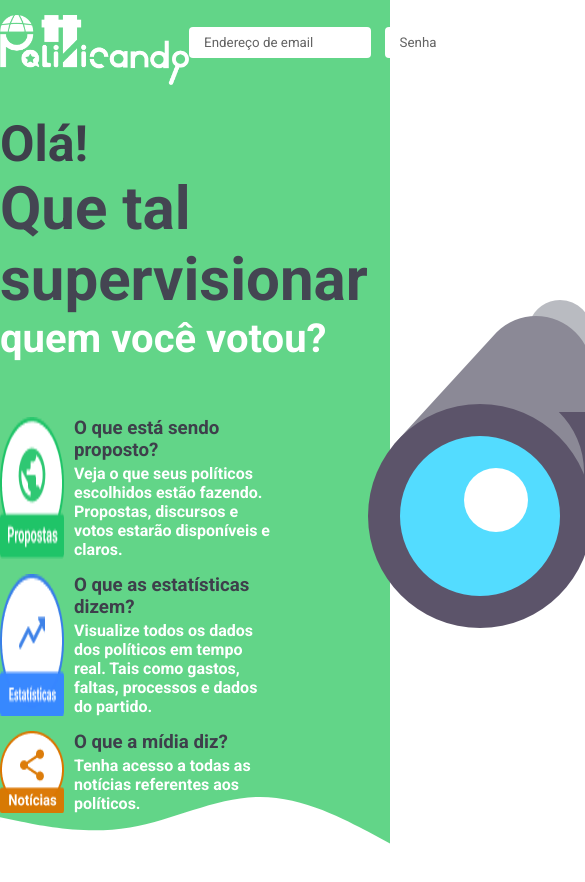
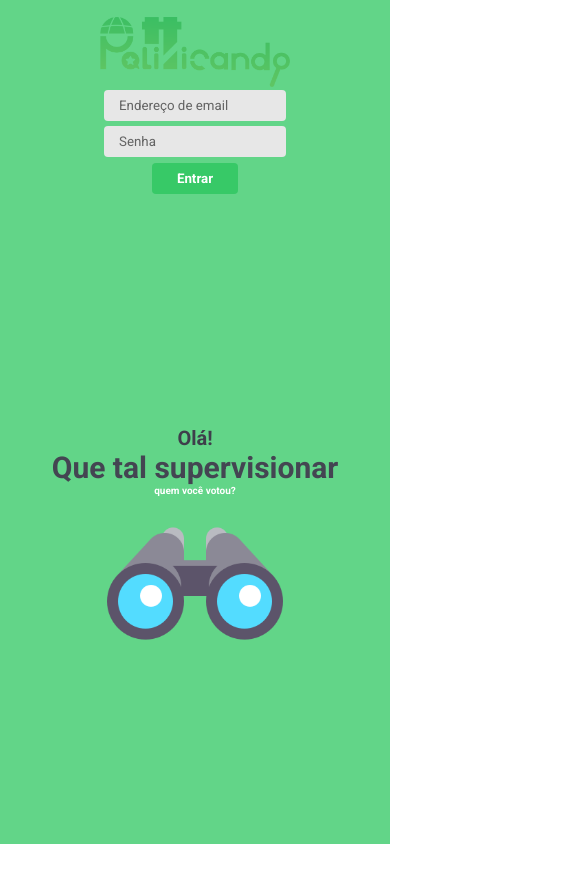
Before and after one commit to oGabrielArruda/politicando-web, a Vue app: page /#/ in a window 390 px wide. Shown: the top 882 px of the page, 585 px wide, since content can reach past the window. Before the commit the page ends 844 px from the top, so only its background shows below. Built offline with nearby package versions, Linux system fonts and the light colour scheme.

Commit message:
Responsividade da Navbar e Header

```diff
--- a/package.json
+++ b/package.json
@@ -1,5 +1,5 @@
 {
-  "name": "politicando",
+  "name": "Politicando",
   "version": "0.1.0",
   "private": true,
   "scripts": {
--- a/src/components/header/Header.vue
+++ b/src/components/header/Header.vue
@@ -50,41 +50,226 @@ export default {
 </script>
 
 <style lang="scss">
+@mixin font-rezisable-0 {
+  @media (min-width: 591px) and (max-width: 600px) and (orientation: landscape) {
+    @content;
+  }
+}
+
+@mixin font-resizable-1 {
+  @media (min-width: 511px) and (max-width: 590px) {
+    @content;
+  }
+}
+
+@mixin font-resizable-2 {
+  @media (min-width: 399px) and (max-width: 510px) {
+    @content;
+  }
+}
+
+@mixin font-resizable-3 {
+  @media (min-width: 200px) and (max-width: 398px) {
+    @content;
+  }
+}
+
+/* other responsive */
+@mixin for-phone-only {
+  @media (max-width: 699px) {
+    @content;
+  }
+}
+
+@mixin for-phone-landscape-up {
+  @media (min-width: 568px) and (max-width: 899px) and (orientation: landscape) {
+    @content;
+  }
+}
+
+@mixin for-tablet-portrait-up {
+  @media (min-width: 700px) and (max-width: 899px) and (orientation: portrait) {
+    @content;
+  }
+}
+
+@mixin for-tablet-landscape-up {
+  @media (min-width: 900px) and (max-width: 1199px) {
+    @content;
+  }
+}
+
+@mixin for-desktop-up {
+  @media (min-width: 1200px) {
+    @content;
+  }
+}
+
+@mixin for-big-desktop-up {
+  @media (min-width: 1800px) {
+    @content;
+  }
+}
+
 header {
-  height: 90vh;
-  background: url("../../assets/initial/wave.svg") no-repeat;
-  background-position: bottom;
   display: flex;
-  flex-direction: row;
-  align-items: center;
-  justify-content: space-evenly;
+
+  @include for-desktop-up {
+    height: 90vh;
+    flex-direction: row;
+    align-items: center;
+    justify-content: space-evenly;
+  }
+
+  @include for-tablet-landscape-up {
+    height: 90vh;
+    flex-direction: row;
+    align-items: center;
+    justify-content: center;
+  }
+
+  @include for-tablet-portrait-up {
+    height: 90vh;
+    flex-direction: row;
+    align-items: center;
+    justify-content: center;
+  }
+
+  @include for-phone-only {
+    height: 80vh;
+    flex-direction: column;
+    align-items: center;
+    justify-content: center;
+  }
+
+  @include font-resizable-2 {
+    height: 75vh;
+  }
+
+  @include for-phone-landscape-up {
+    height: 90vh;
+    flex-direction: column;
+    align-items: center;
+    justify-content: center;
+  }
+
+  & > img {
+    width: 26%;
+    cursor: pointer;
+    transition: all 0.3s;
+
+    &:hover {
+      transform: scale(1.07);
+    }
+    &:active {
+      transform: scale(0.97);
+    }
+
+    @include for-tablet-landscape-up {
+      display: none;
+    }
+
+    @include for-tablet-portrait-up {
+      display: none;
+    }
+
+    @include for-phone-only {
+      width: 45%;
+    }
+    @include for-phone-landscape-up {
+      display: none;
+    }
+  }
 
   .information {
     display: flex;
     flex-direction: column;
-    align-items: flex-start;
+
+    @include for-desktop-up {
+      align-items: flex-start;
+    }
+
+    @include for-tablet-landscape-up {
+      align-items: center;
+    }
+
+    @include for-tablet-portrait-up {
+      align-items: center;
+    }
+
+    @include for-phone-only {
+      align-items: center;
+    }
+    @include for-phone-landscape-up {
+      align-items: center;
+    }
 
     .title {
       display: flex;
       flex-direction: column;
       margin-bottom: 40px;
 
+      @include for-phone-only {
+        align-items: center;
+        margin-bottom: 0;
+      }
+      @include for-phone-landscape-up {
+        align-items: center;
+        margin-bottom: 0;
+      }
+
       h2 {
-        font-size: 50px;
         font-weight: bold;
         color: #3e3f4b;
+        font-size: 50px;
+
+        @include font-resizable-1 {
+          font-size: 40px;
+        }
+
+        @include font-resizable-2 {
+          font-size: 30px;
+        }
+
+        @include font-resizable-3 {
+          font-size: 20px;
+        }
       }
 
       h1 {
-        font-size: 60px;
         font-weight: bold;
         color: #444552;
+        font-size: 60px;
+
+        @include font-resizable-1 {
+          font-size: 50px;
+        }
+
+        @include font-resizable-2 {
+          font-size: 40px;
+        }
+
+        @include font-resizable-3 {
+          font-size: 30px;
+        }
       }
 
       h4 {
-        font-size: 40px;
         font-weight: bold;
         color: rgb(255, 255, 255);
+        font-size: 40px;
+
+        @include font-resizable-1 {
+          font-size: 30px;
+        }
+
+        @include font-resizable-2 {
+          font-size: 20px;
+        }
+
+        @include font-resizable-3 {
+          font-size: 10px;
+        }
       }
     }
 
@@ -92,6 +277,13 @@ header {
       display: flex;
       flex-direction: column;
       width: 75%;
+
+      @include for-phone-only {
+        display: none;
+      }
+      @include for-phone-landscape-up {
+        display: none;
+      }
 
       .item {
         display: flex;
@@ -118,30 +310,4 @@ header {
     }
   }
 }
-
-@mixin for-phone-only {
-  @media (max-width: 599px) {
-    @content;
-  }
-}
-@mixin for-tablet-portrait-up {
-  @media (min-width: 600px) {
-    @content;
-  }
-}
-@mixin for-tablet-landscape-up {
-  @media (min-width: 900px) {
-    @content;
-  }
-}
-@mixin for-desktop-up {
-  @media (min-width: 1200px) {
-    @content;
-  }
-}
-@mixin for-big-desktop-up {
-  @media (min-width: 1800px) {
-    @content;
-  }
-}
 </style>
--- a/src/components/navbar/Navbar.vue
+++ b/src/components/navbar/Navbar.vue
@@ -1,6 +1,6 @@
 <template>
   <nav>
-    <img src="../../assets/initial/logo2.png" />
+    <img src="../../assets/initial/logo.png" />
     <div class="form-group">
       <input name="email" type="text" placeholder="Endereço de email" />
       <input name="senha" type="text" placeholder="Senha" />
@@ -20,13 +20,49 @@ export default {
 };
 </script>
 <style lang="scss">
+@mixin for-phone-one {
+  @media (min-width: 511px) and (max-width: 699px) {
+    @content;
+  }
+}
+
+@mixin for-phone-two {
+  @media (max-width: 510px) {
+    @content;
+  }
+}
+
+@mixin default {
+  @media (min-width: 700px) {
+    @content;
+  }
+}
+
 nav {
   display: flex;
-  flex-direction: row;
-  justify-content: space-around;
-  padding: 15px 0;
-  height: 10vh;
   background: transparent;
+
+  @include default {
+    height: 10vh;
+    flex-direction: row;
+    justify-content: space-around;
+    align-items: center;
+    padding: 15px 0;
+  }
+
+  @include for-phone-one {
+    height: 20vh;
+    flex-direction: column;
+    justify-content: space-evenly;
+    align-items: center;
+  }
+
+  @include for-phone-two {
+    height: 25vh;
+    flex-direction: column;
+    justify-content: space-evenly;
+    align-items: center;
+  }
 
   img {
     height: 70px;
@@ -35,24 +71,44 @@ nav {
 
   .form-group {
     display: flex;
-    flex-direction: row;
-    align-items: center;
-    margin-right: 5%;
+
+    @include default {
+      flex-direction: row;
+      align-items: center;
+      margin-right: 15px;
+    }
+
+    @include for-phone-two {
+      flex-direction: column;
+      align-items: center;
+      justify-content: center;
+    }
 
     input {
       border: none;
-      margin-right: 3%;
-      background: #ffffff;
+      background: #e7e7e7;
       padding: 8px 15px;
       border-radius: 4px;
+
+      @include default {
+        margin-right: 3%;
+      }
+
+      @include for-phone-one {
+        margin-right: 3%;
+      }
+
+      @include for-phone-two {
+        margin-bottom: 3%;
+      }
     }
 
     button {
       border: none;
-      background: #ffffff;
+      background: #27c55bb9;
       padding: 8px 25px;
       border-radius: 4px;
-      color: #444552;
+      color: #fff;
       font-weight: bold;
       cursor: pointer;
       transition: background 0.2s;
@@ -68,38 +124,4 @@ nav {
   /* Most modern browsers support this now. */
   color: rgb(99, 99, 99);
 }
-
-/*@media (max-width: 1000px) {
-  nav {
-    display: flex;
-    flex-direction: column;
-    justify-content: center;
-    align-items: center;
-  }
-  nav > img {
-    margin-bottom: 5px;
-  }
-}
-@media (orientation: landscape) and (max-width: 1024px) {
-  nav {
-    align-items: center;
-    padding-top: 50px;
-  }
-}*/
-
-@mixin for-phone-only {
-  @media (max-width: 599px) { @content; }
-}
-@mixin for-tablet-portrait-up {
-  @media (min-width: 600px) { @content; }
-}
-@mixin for-tablet-landscape-up {
-  @media (min-width: 900px) { @content; }
-}
-@mixin for-desktop-up {
-  @media (min-width: 1200px) { @content; }
-}
-@mixin for-big-desktop-up {
-  @media (min-width: 1800px) { @content; }
-}
 </style>
--- a/src/views/home/Home.vue
+++ b/src/views/home/Home.vue
@@ -1,7 +1,9 @@
 <template>
-  <div class="container">
-    <Navbar />
-    <Header />
+  <div class="background">
+    <div class="container">
+      <Navbar />
+      <Header />
+    </div>
   </div>
 </template>
 
@@ -19,8 +21,33 @@ export default {
 };
 </script>
 <style lang="scss">
-.container {
+@mixin background-portrait {
+  @media (max-width: 399px) and (orientation: portrait) {
+    @content;
+  }
+}
+
+@mixin background-landscape {
+  @media (max-width: 570px) and (orientation: landscape) {
+    @content;
+  }
+}
+
+.background {
   height: 100vh;
-  background: rgba(39, 197, 91, 0.726);
+  background: #27c55bb9;
+
+  .container {
+    background: url("../../assets/initial/wave2.svg") no-repeat top,
+      url("../../assets/initial/wave.svg") no-repeat bottom;
+
+    @include background-portrait {
+      background: none;
+    }
+
+    @include background-landscape {
+      background: none;
+    }
+  }
 }
 </style>
```
Also changed, not shown: src/assets/initial/wave2.svg (added).
